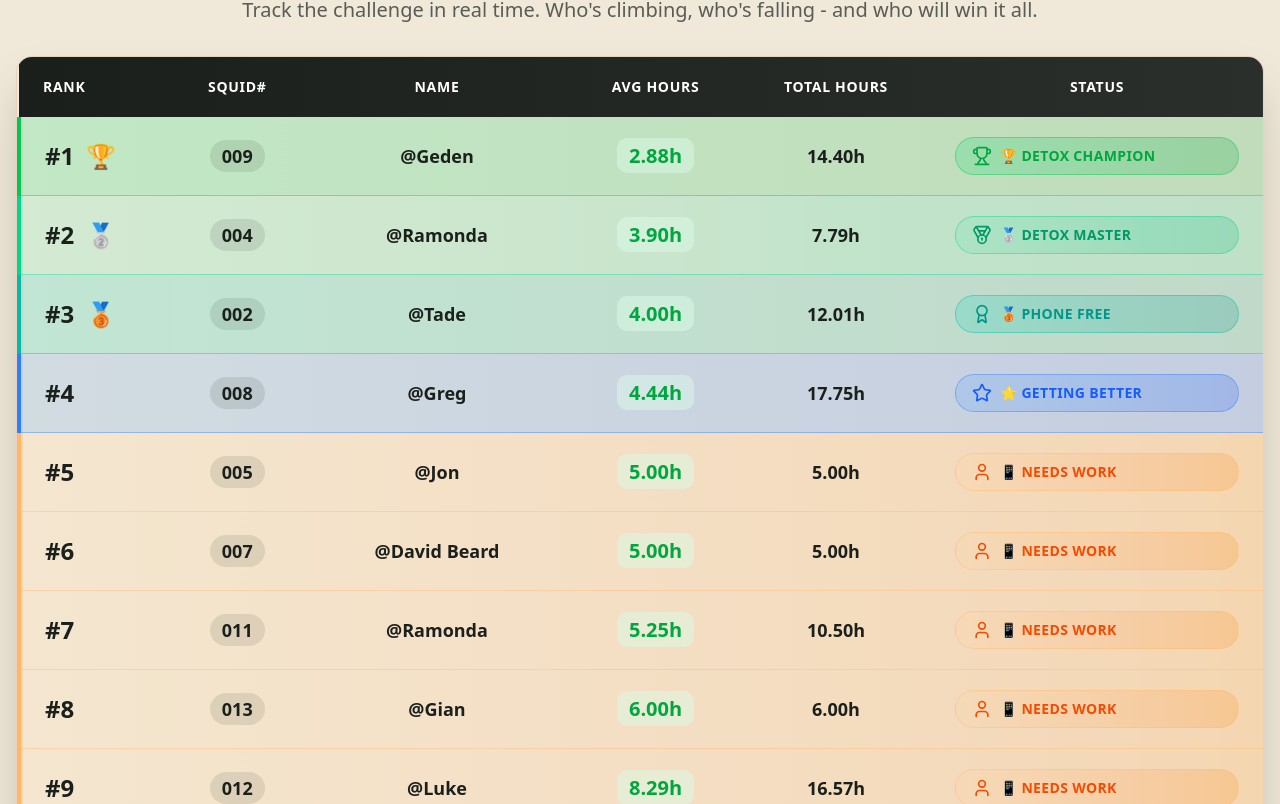
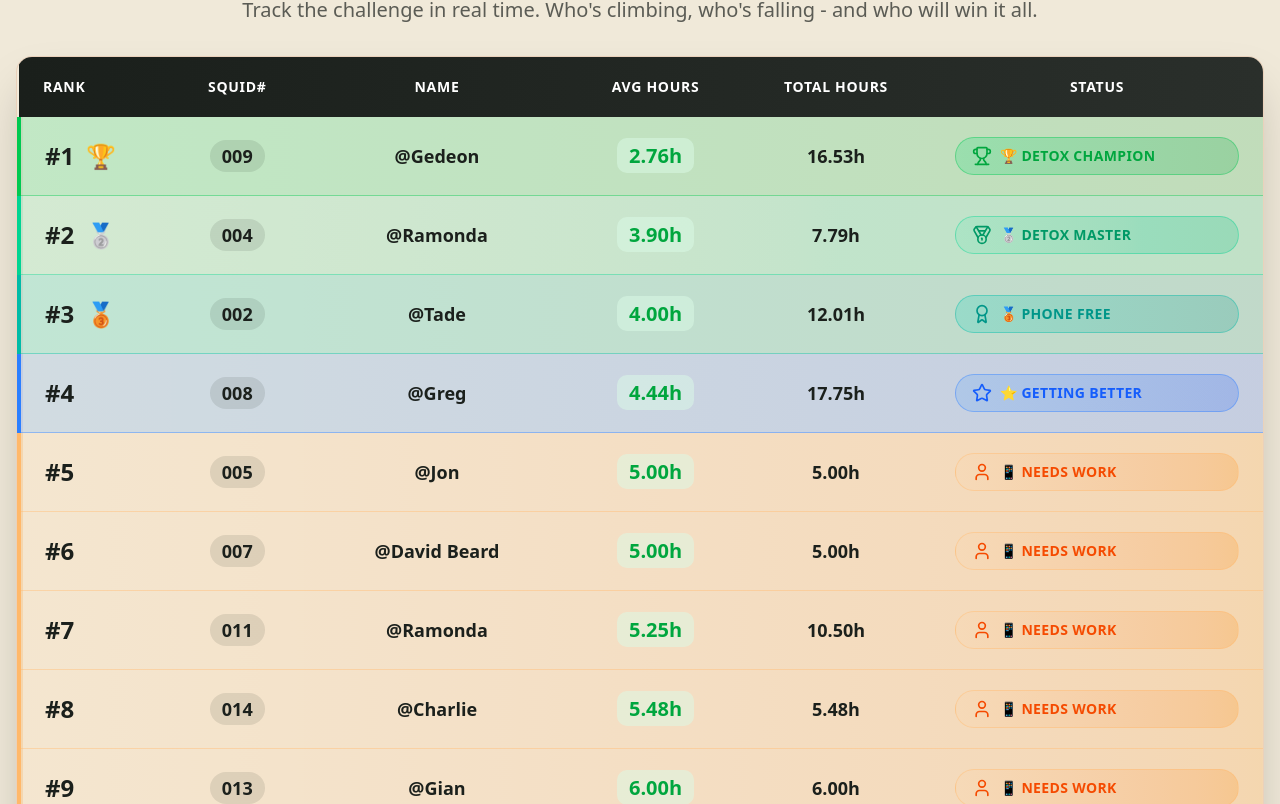
Before and after one commit to MrVisionaryGenius/brainnourishment, a Next.js app: page /leaderboard in a window 1280 px wide. Shown: the part 616-1420 px from the top of the page. Built offline with nearby package versions, Linux system fonts and the light colour scheme.

Commit message:
1 oct leaderboard update

```diff
--- a/src/app/(leaderboard)/_components/Leaderboard.tsx
+++ b/src/app/(leaderboard)/_components/Leaderboard.tsx
@@ -21,8 +21,8 @@ const players = [
   {
     squidNumber: 3,
     instagramName: "Tristan Neirynck",
-    totalHour: 7 + 7.5 + 10.5 + 9.25 + 8.50, // = 42.75
-    avgHour: (7 + 7.5 + 10.5 + 9.25 + 8.50) / 5, // = 8.55
+    totalHour: 7 + 7.5 + 10.5 + 9.25 + 8.50 + 7.45, // = 42.75
+    avgHour: (7 + 7.5 + 10.5 + 9.25 + 8.50 + 7.45) / 6, // = 8.55
   },
   {
     squidNumber: 4,
@@ -56,15 +56,15 @@ const players = [
   },
   {
     squidNumber: 9,
-    instagramName: "Geden",
-    totalHour: 6 + 2 + 2.40 + 2 + 2, // = 14.40
-    avgHour: (6 + 2 + 2.40 + 2 + 2) / 5, // = 2.88
+    instagramName: "Gedeon",
+    totalHour: 6 + 2 + 2.40 + 2 + 2 + 2.13, // = 14.40
+    avgHour: (6 + 2 + 2.40 + 2 + 2 + 2.13) / 6, // = 2.88
   },
   {
     squidNumber: 10,
     instagramName: "Gabriel Sheikh",
-    totalHour: 8.41,
-    avgHour: 8.41 / 1, // 1 entry
+    totalHour: 8.41 + 7.31,
+    avgHour: (8.41 + 7.31) / 2, // 1 entry
   },
   {
     squidNumber: 11,
@@ -83,6 +83,12 @@ const players = [
     instagramName: "Gian",
     totalHour: 6,
     avgHour: 6 / 1, // 1 entry
+  },
+  {
+    squidNumber: 14,
+    instagramName: "Charlie",
+    totalHour: 5.48,
+    avgHour: 5.48 / 1, // 1 entry
   },
 ]
 
```
